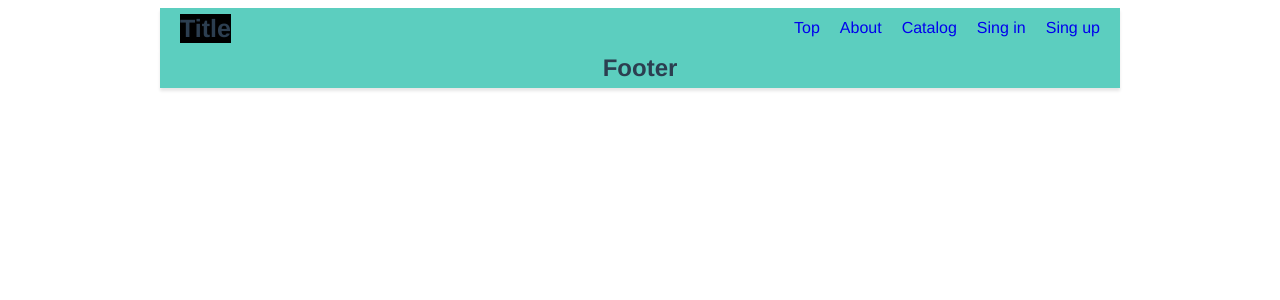
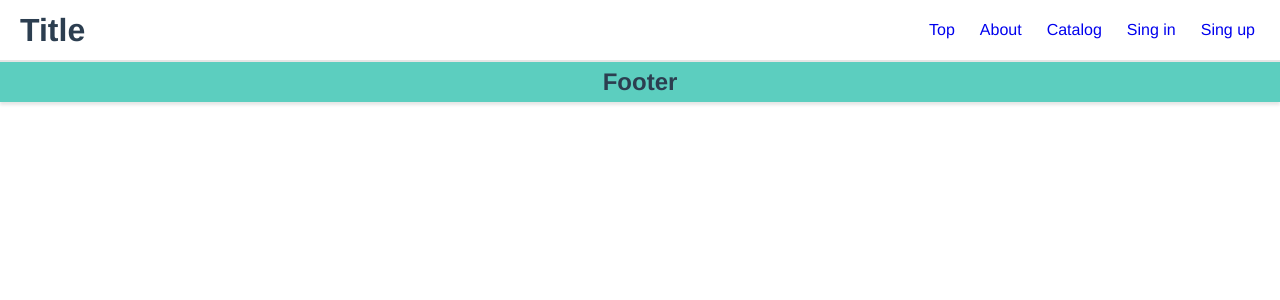
Before and after one commit to GORiDELiA/mySite, a Vue app: page / in a window 1280 px wide. Shown: the top 300 px of the page. Built offline with nearby package versions, Linux system fonts and the light colour scheme.

Commit message:
ヘッダーの表示とBodyのサイズを変更

```diff
--- a/src/App.vue
+++ b/src/App.vue
@@ -24,16 +24,18 @@ export default {
 </script>
 
 <!--スタイルの指定をします-->
-<style scoped>
-
+<style>
+body {
+  margin: 0;
+}
 #app {
   font-family: "Avenir", Helvetica, Arial, sans-serif;
   -webkit-font-smoothing: antialiased;
   -moz-osx-font-smoothing: grayscale;
   text-align: center;
   color: #2c3e50;
-  width: 960px;
-  margin:auto;
+  /* width: 960px;
+  margin:auto; */
 }
 
 </style>
--- a/src/components/HeaderComponent.vue
+++ b/src/components/HeaderComponent.vue
@@ -27,23 +27,24 @@ export default {
   display: flex;
   align-items: center;
   justify-content: space-between;
-  height: 40px;
-  width: 100%;
-  background: #5ccebf;
-  box-shadow: 0px 3px 3px rgba(0, 0, 0, 0.1);
-}
+  height: 60px;
+  /* width: 100%; */
+  /* background: white; */
+  /* box-shadow: 0px 3px 3px 5px rgba(0, 0, 0, 0.1); */
+  /* background-clip: padding-box; */
+  border-bottom: solid 2px rgba(0,0,0,.1);
+  }
 
 .title {
   margin-left: 20px;
-  font-size: 25px;
-  background: black;
+  /* font-size: 25px; */
 }
 .menu {
   display: flex;
   list-style: none;
 }
 .menu-item {
-  margin-right: 20px;
+  margin-right: 25px;
 }
 .menu a {
   text-decoration: none;
```
Also changed, not shown: public/index.html (indentation only).
